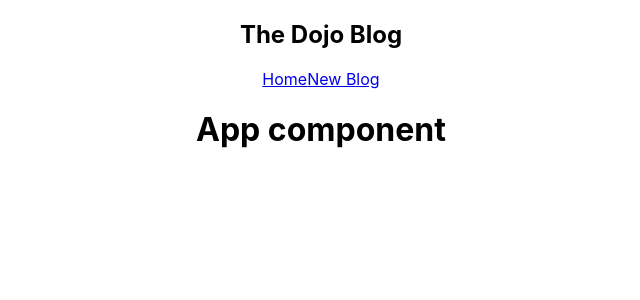
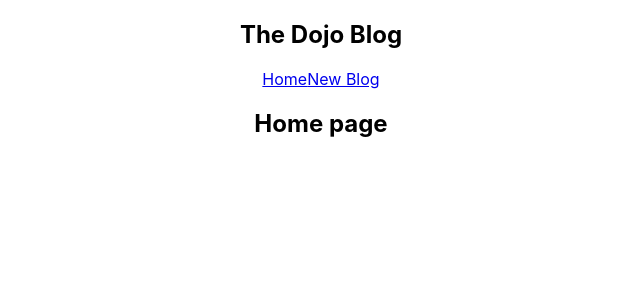
Before and after one commit to Zu18/blog-react, a React (Create React App) app: page / in a window 1280 px wide. Shown: the top 300 px of the page, without its empty margins (319-959 px from the left). Built offline with nearby package versions, Linux system fonts and the light colour scheme.

Commit message:
Add the Home component

```diff
--- a/src/App.js
+++ b/src/App.js
@@ -1,5 +1,6 @@
 import './App.css';
 import Navbar from './Navbar';
+import Home from './Home';
 
 
 function App() {
@@ -7,7 +8,7 @@
     <div className="App">
       <Navbar />
       <div className='content'>
-        <h1>App component</h1>
+        <Home />
       </div>
     </div>
   );
--- /dev/null
+++ b/src/Home.js
@@ -0,0 +1,9 @@
+const Home = () => {
+    return (
+        <div className="home">
+            <h2>Home page</h2>
+        </div>
+    );
+}
+
+export default Home;
```
